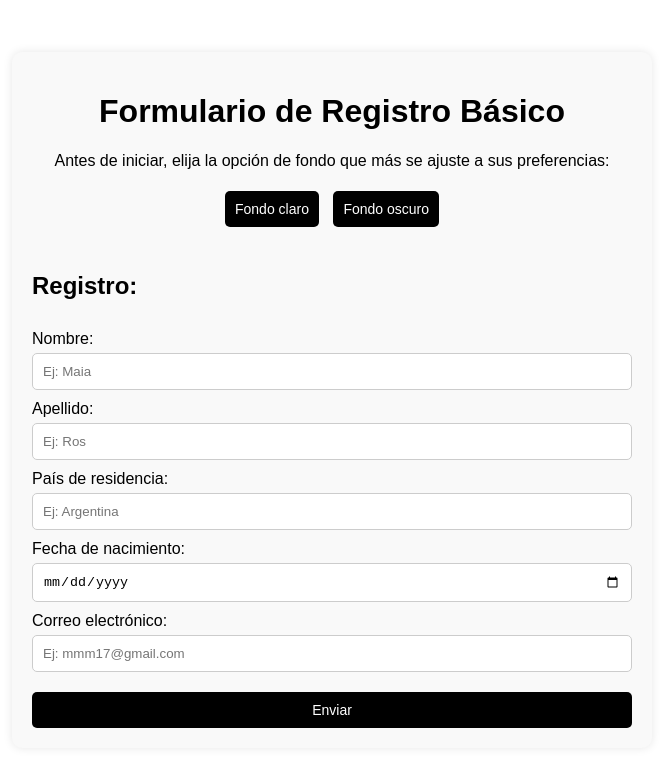
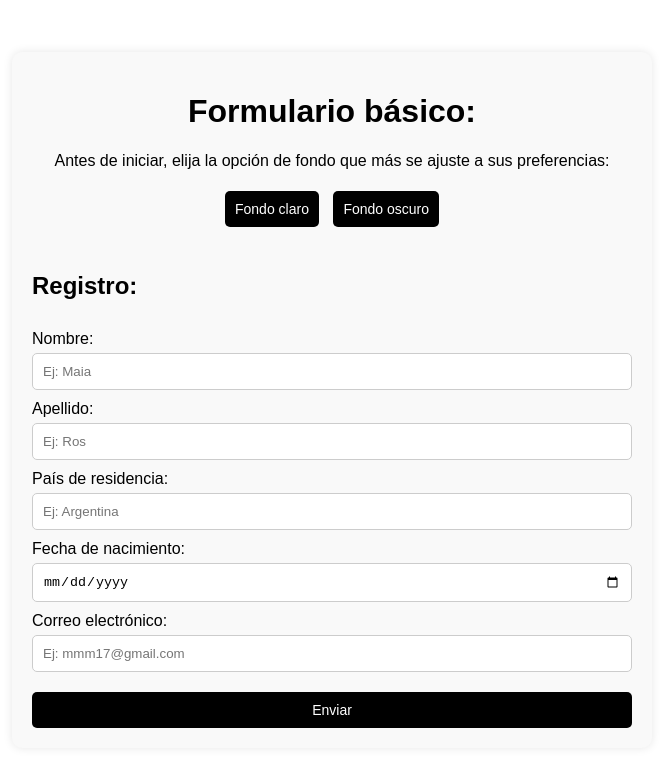
Before and after one commit to MaiaaJR/Practicando-GitHub-CILSA, a plain HTML site: page index.html in a window 1280 px wide. Shown: the whole page, without its empty margins (308-971 px from the left). Drawn offline with Linux system fonts and the light colour scheme.

Commit message:
cambios en el tituo de formulario

```diff
--- a/index.html
+++ b/index.html
@@ -9,7 +9,7 @@
 <body>
     <div class="main-container">
         <header class="botones">
-            <h1>Formulario de Registro Básico</h1>
+            <h1>Formulario básico:</h1>
             <p>Antes de iniciar, elija la opción de fondo que más se ajuste a sus preferencias:</p>
             <button id="fondoClaro">Fondo claro</button>
             <button id="fondoOscuro">Fondo oscuro</button>
```
